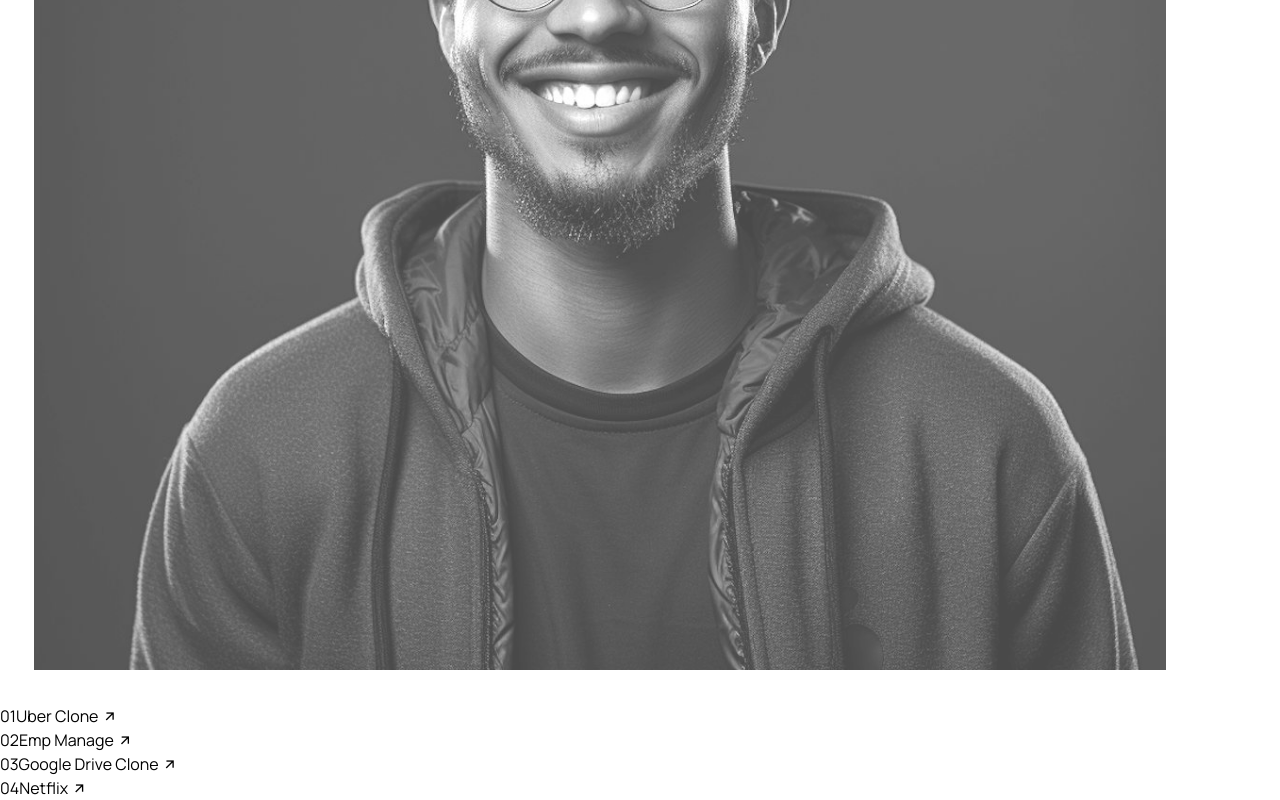
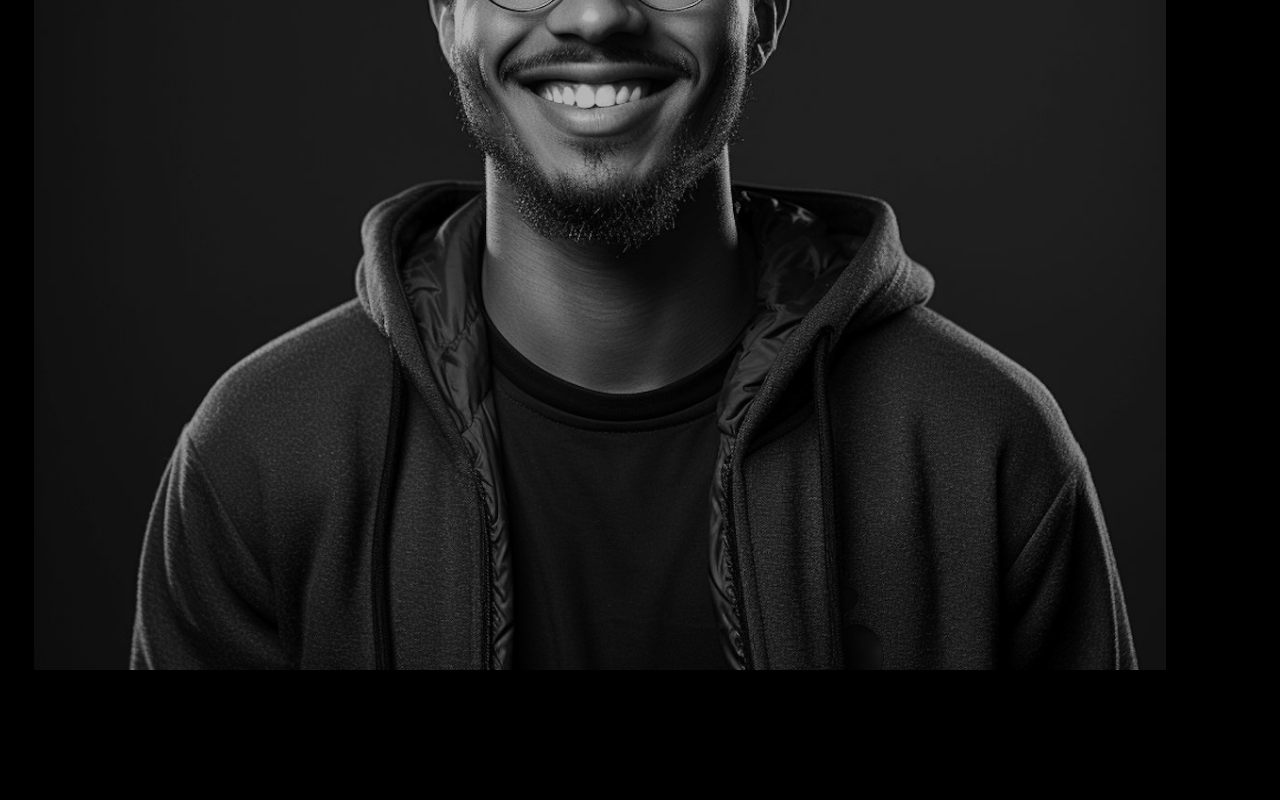
Before and after one commit to adwaid-p/Portfolio_Adwaid, a React (Vite) app: page / in a window 1280 px wide. Shown: the part 808-1608 px from the top of the page. After the commit the page ends 1584 px from the top, so only its background shows below. Built offline with nearby package versions, Linux system fonts and the light colour scheme.

Commit message:
some chnages for the project section

```diff
--- a/src/Pages/Home.jsx
+++ b/src/Pages/Home.jsx
@@ -270,8 +270,8 @@ const Home = () => {
           <div ref={projectsReff} className='text-[1.6rem] md:text-7xl text-[#a8a8a9] font-semibold'>
             <div onClick={()=> navigate('/projects')} className='border-y border-[#a8a8a5] py-7 flex justify-between items-center'><span><span className='text-red-600 mr-6'>01</span>Uber Clone </span><i className="ri-arrow-right-up-line  text-5xl md:text-8xl font-semibold"></i></div>
             <div onClick={()=> navigate('/projects')} className='border-y border-[#a8a8a5] py-7 flex justify-between items-center'><span><span className='text-red-600 mr-6'>02</span>Emp Manage </span><i className="ri-arrow-right-up-line  text-5xl md:text-8xl font-semibold"></i></div>
-            <div onClick={()=> navigate('/projects')} className='border-y border-[#a8a8a5] py-7 flex justify-between items-center'><span><span className='text-red-600 mr-6'>03</span>Google Drive Clone </span><i className="ri-arrow-right-up-line  text-5xl md:text-8xl font-semibold"></i></div>
-            <div onClick={()=> navigate('/projects')} className='border-y border-[#a8a8a5] py-7 flex justify-between items-center'><span><span className='text-red-600 mr-6'>04</span>Netflix </span><i className="ri-arrow-right-up-line  text-5xl md:text-8xl font-semibold"></i></div>
+            <div onClick={()=> navigate('/projects')} className='border-y border-[#a8a8a5] py-7 flex justify-between items-center'><span><span className='text-red-600 mr-6'>03</span>Netflix </span><i className="ri-arrow-right-up-line  text-5xl md:text-8xl font-semibold"></i></div>
+            {/* <div onClick={()=> navigate('/projects')} className='border-y border-[#a8a8a5] py-7 flex justify-between items-center'><span><span className='text-red-600 mr-6'>04</span>Google Drive Clone </span><i className="ri-arrow-right-up-line  text-5xl md:text-8xl font-semibold"></i></div> */}
           </div>
 
           {/* <div>
--- a/src/index.css
+++ b/src/index.css
@@ -5,3 +5,7 @@
 @tailwind base;
 @tailwind components;
 @tailwind utilities;
+
+body{
+    background-color: black;
+}
```
